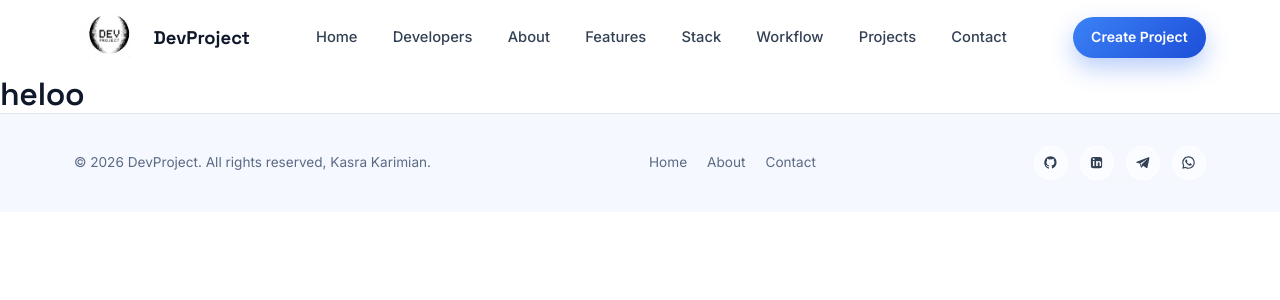
After one commit to kasrakr/My-Devproject-Website, a Django app: page /profile/c1287c07-e138-4459-a848-0688c447a8cb in a window 1280 px wide. The commit adds this page. Shown: the top 300 px of the page. Run offline with Django 5.2, Linux system fonts and the light colour scheme; data comes from the database, SQL or seed files in the repository.

Commit message:
create view profile

```diff
--- a/users/templates/users/profiles.html
+++ b/users/templates/users/profiles.html
@@ -182,7 +182,7 @@
         </div>
 
         <div class="developer-card__footer">
-          <a href="" class="btn btn--primary btn--block btn--sm">
+          <a href="{% url 'user-profile' profile.id %}" class="btn btn--primary btn--block btn--sm">
             View Profile
           </a>
         </div>
--- /dev/null
+++ b/users/templates/users/user-profile.html
@@ -0,0 +1,4 @@
+{% extends 'main.html'%}
+{% block content %}
+<h1>heloo</h1>
+{% endblock%}
--- a/users/urls.py
+++ b/users/urls.py
@@ -2,5 +2,5 @@ from django.urls import path
 from . import views
 urlpatterns = [
     path('',views.profiles, name="profiles"), #if its blank '' it means its become your homepage
-
+    path('profile/<str:pk>', views.userprofile, name='user-profile')
 ]
--- a/users/views.py
+++ b/users/views.py
@@ -6,3 +6,8 @@ def profiles(request):
     profiles = profile.objects.all()
     context = {'profiles':profiles}
     return render(request, 'users/profiles.html', context)
+
+def userprofile(request,pk):
+    userprofile = profile.objects.get(id=pk)
+    context = {'userprofile':userprofile}
+    return render(request, 'users/user-profile.html', context)
```
